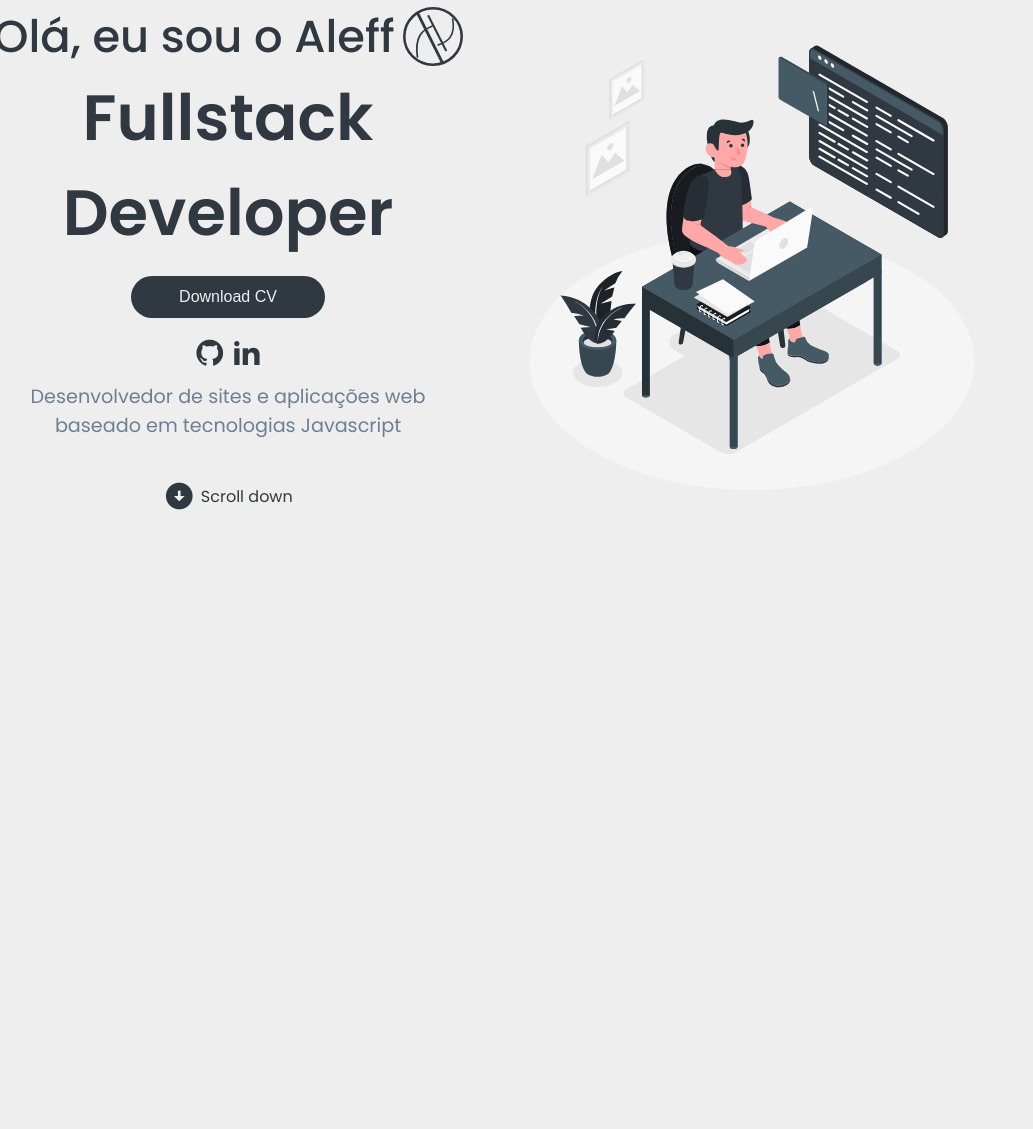
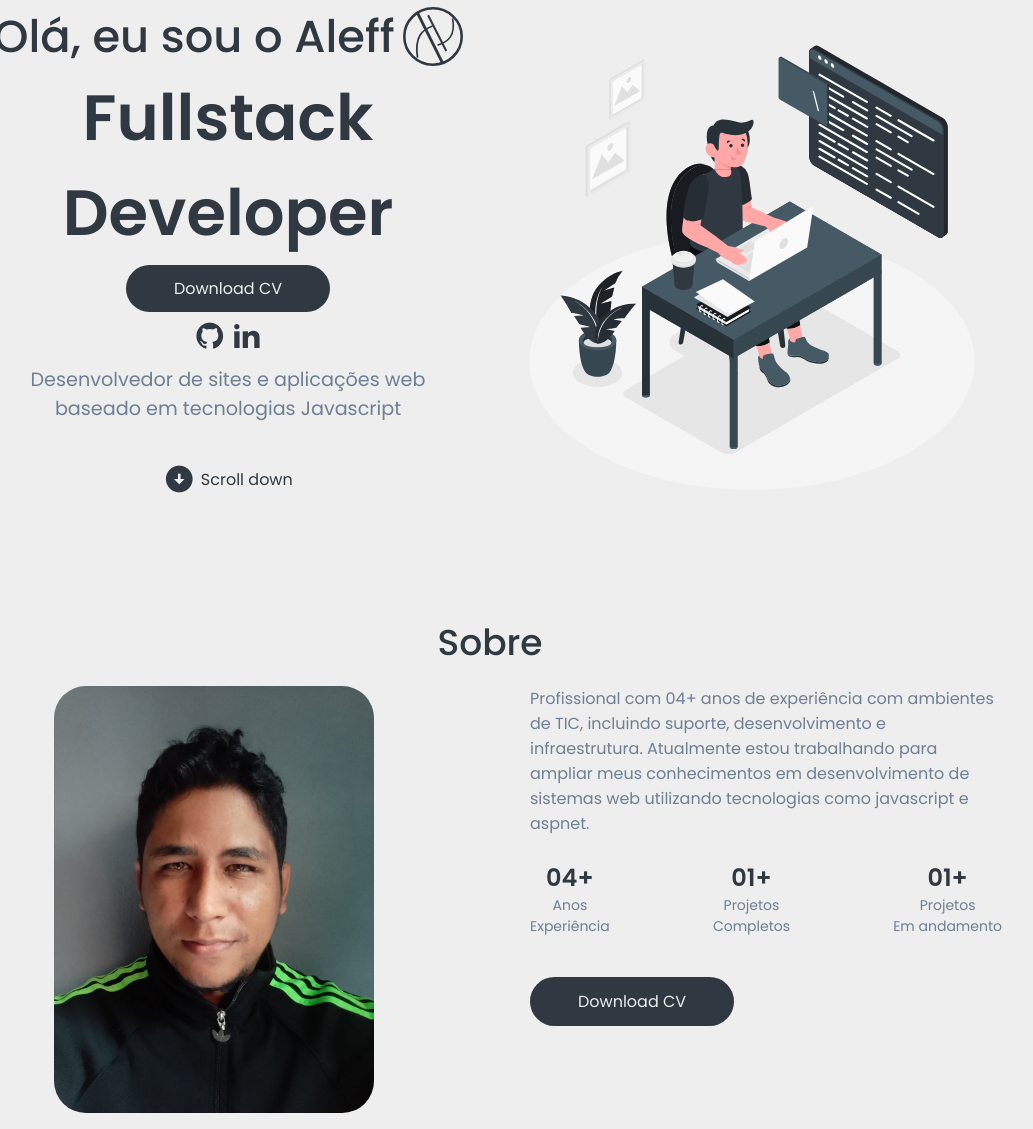
Before and after one commit to AleffCorreia/portfolio, a plain HTML site: page index.html in a window 1280 px wide. Shown: the part 109-1238 px from the top of the page, without its empty margins (150-1183 px from the left). Before the commit the page ends 800 px from the top, so only its background shows below. Drawn offline with nearby package versions, Linux system fonts and the light colour scheme.

Commit message:
added about section

```diff
--- a/index.html
+++ b/index.html
@@ -69,7 +69,8 @@
 
     <!-- main -->
     <main class="main">
-        <section class="home section">
+        <!-- Home -->
+        <section class="home home_section">
             <div class="home_container container grid">
                 <img src="src/assets/images/folder.svg" alt="aleff correia " class="home_image">
 
@@ -86,13 +87,17 @@
 
                     <div class="home_buttons">
                         <div class="home_cv_button">
-                            <button>Download CV</button>
+                            <a class="button cv_button-link" download="" href="src/assets/images/logo.svg">Download
+                                CV</a>
                         </div>
 
-                        <a href="https://github.com/aleffcorreia" class="home_social_link" target="_blank">
-                            <i class="ri-github-fill"></i></a>
-                        <a href="https://www.linkedin.com/in/aleffcorreia/" class="home_social_link" target="_blank">
-                            <i class="ri-linkedin-fill"></i></a>
+                        <div>
+                            <a href="https://github.com/aleffcorreia" class="home_social_link" target="_blank">
+                                <i class="ri-github-fill"></i></a>
+                            <a href="https://www.linkedin.com/in/aleffcorreia/" class="home_social_link"
+                                target="_blank">
+                                <i class="ri-linkedin-fill"></i></a>
+                        </div>
                     </div>
 
                     <p class="home_description">
@@ -107,6 +112,47 @@
 
             </div>
         </section>
+
+        <!-- about -->
+        <section class="about section" id="#about">
+            <h2 class="section_title about_title">Sobre</h2>
+
+            <div class="about_container container grid">
+                <div class="about_img-content">
+                    <img src="src/assets/images/perfil.jpeg" alt="Aleff Correia" class="about_image">
+                </div>
+
+                <div class="about_data">
+                    <p class="about_description">
+                        Profissional com 04+ anos de experiência com ambientes de TIC, incluindo
+                        suporte, desenvolvimento e infraestrutura.
+                        Atualmente estou trabalhando para ampliar meus conhecimentos em
+                        desenvolvimento de sistemas web utilizando tecnologias como javascript e aspnet.
+                    </p>
+
+                    <div class="about_info">
+                        <div class="about_info-content">
+                            <span class="about_info-title">04+</span>
+                            <span class="about_info-name">Anos <br> Experiência</span>
+                        </div>
+                        <div class="about_info-content">
+                            <span class="about_info-title">01+</span>
+                            <span class="about_info-name">Projetos<br> Completos</span>
+                        </div>
+                        <div class="about_info-content">
+                            <span class="about_info-title">01+</span>
+                            <span class="about_info-name">Projetos<br> Em andamento</span>
+                        </div>
+                    </div>
+
+                    <div class="about_buttons">
+                        <a class="button about_cv-button button_flex" download="">Download CV
+
+                        </a>
+                    </div>
+                </div>
+            </div>
+        </section>
     </main>
 
     <!-- Footer -->
--- a/src/assets/css/main.css
+++ b/src/assets/css/main.css
@@ -6,8 +6,8 @@
 
     --header-height: 3.5rem;
     /* hls colors */
-    --first-color: hsl(0, 0%, 0%);
-    --first-color-alt: hsl(0, 0%, 0%);
+    --first-color: hsl(14, 100%, 57%);
+    --first-color-alt: hsl(14, 100%, 65%);
     --title-color: hsl(0, 0%, 0%);
     --text-color: hsl(211.8, 15%, 22.2%);
     --text-color-light: hsl(211.8, 15%, 50.2%);
@@ -99,8 +99,34 @@ img {
 }
 
 .section {
-    padding-block: 1rem 2rem;
+    padding: 2rem 0 4rem;
+
 }
+
+.section_title{
+    text-align: center;
+    font-size: var(--h1-font-size);
+
+}
+
+.button {
+    border: none;
+    font-size: var(--normal-font-size);
+
+    background: var(--text-color);
+    padding: .75rem 3rem;
+
+    color: var(--body-color);
+    border-radius: 2rem;
+
+}
+
+.button_flex{
+    display: inline-flex;
+    align-items: center;
+    gap: .35rem;
+}
+
 
 .main {
     overflow: hidden;
@@ -170,11 +196,12 @@ img {
     color: var(--text-color);
     font-weight: var(--font-medium);
     transition: color .4s;
+    padding: .25rem;
 }
 
 .nav_link:hover {
-    /* color: var(--text-color); */
-    color: #000;
+    color: var(--text-color-light);
+
 }
 
 .nav_icon {
@@ -203,12 +230,18 @@ img {
 }
 
 .active-link {
+    /* color: var(--first-color); */
     color: var(--text-color-light);
 }
 
 /* Home */
 .home {
     position: relative;
+
+}
+
+.home_section {
+    padding: 2rem 0 2rem;
 
 }
 
@@ -252,16 +285,13 @@ img {
     font-weight: var(--font-semi-bold);
 }
 
-.home_cv_button>button {
-    border: none;
-    font-size: var(--normal-font-size);
 
-    background: var(--text-color);
-    padding: .75rem 3rem;
 
-    color: var(--body-color);
-    border-radius: 2rem;
-    margin-bottom: 1rem;
+
+.home_buttons{
+    display: flex;
+    flex-direction: column;
+    gap: 1rem;
 }
 
 .home_social_link {
@@ -288,16 +318,70 @@ img {
     font-size: 2rem;
 }
 
+/* Sobre */
+.about_title{
+    margin-bottom: 1rem;
+}
+.about_img-content{
+    display: grid;
+    justify-self: center;
+    align-items: center;
+    overflow: hidden;
+}
+
+.about_image{
+    width: 200px;
+    border-radius: 2rem;
+}
+
+.about_description{
+    text-align: center;
+    color: var(--text-color-light);
+}
+
+.about_info{
+    display: flex;
+    justify-content: space-evenly;
+    margin-top: 1.5rem;
+    margin-bottom: 2.5rem;
+}
+
+
+.about_info-title{
+    color: var(--text-color);
+    font-size: var(--h2-font-size);
+    font-weight: var(--font-semi-bold);
+}
+
+.about_info-name{
+    font-size: var(--small-font-size);
+    color: var(--text-color-light);
+}
+
+.about_info-title,
+.about_info-name{
+    display: block;
+    text-align: center;
+}
+
+.about_buttons{
+    display: flex;
+    justify-content: center;
+}
+
+
+
+
 
 /* Media Querys */
-@media screen and (max-width: 412px) {
+@media screen and (max-width: 414px) {
+
+    .home_section{
+        padding: 2rem 0 2rem;
+    }
 
     .container {
         margin-inline: .75rem;
-    }
-
-    .section {
-        padding-block: 4rem 1rem;
     }
 
     .home_title {
@@ -315,15 +399,30 @@ img {
 
 
 @media screen and (min-width: 576px) {
+    .about_container{
+        grid-template-columns: repeat(2, 1fr);
+    }
 
-
+    .about_image{
+        width: 300px;
+    }
+    .about_description{
+        text-align: initial;
+    }
+    .about_info{
+        justify-content: space-between;
+    }
+    .about_buttons{
+        justify-content: initial;
+    }
 }
 
 @media screen and (min-width: 767px) {
 
     .section {
-        padding-block: 5rem 1rem;
+        padding: 5rem 0 1rem;
     }
+
 
     .container {
         margin: auto;
@@ -362,6 +461,10 @@ img {
         margin-left: auto;
     }
 
+    .home_section{
+        padding: 5rem 0 2rem;
+    }
+
     .home_container {
         grid-template-columns: 1fr 1fr;
         grid-template-areas: 'data photo';
@@ -379,11 +482,21 @@ img {
         display: flex;
     }
 
+    .about_container{
+        column-gap: 5rem;
+
+    }
+    .about_image{
+        width: 320px;
+    }
+
+
 
 
 }
 
 @media screen and (min-width: 1024px) {
+
 
     .nav {
         height: calc(var(--header-height) + 1.5rem);
```
Also changed, not shown: src/assets/images/perfil.jpeg (added).
